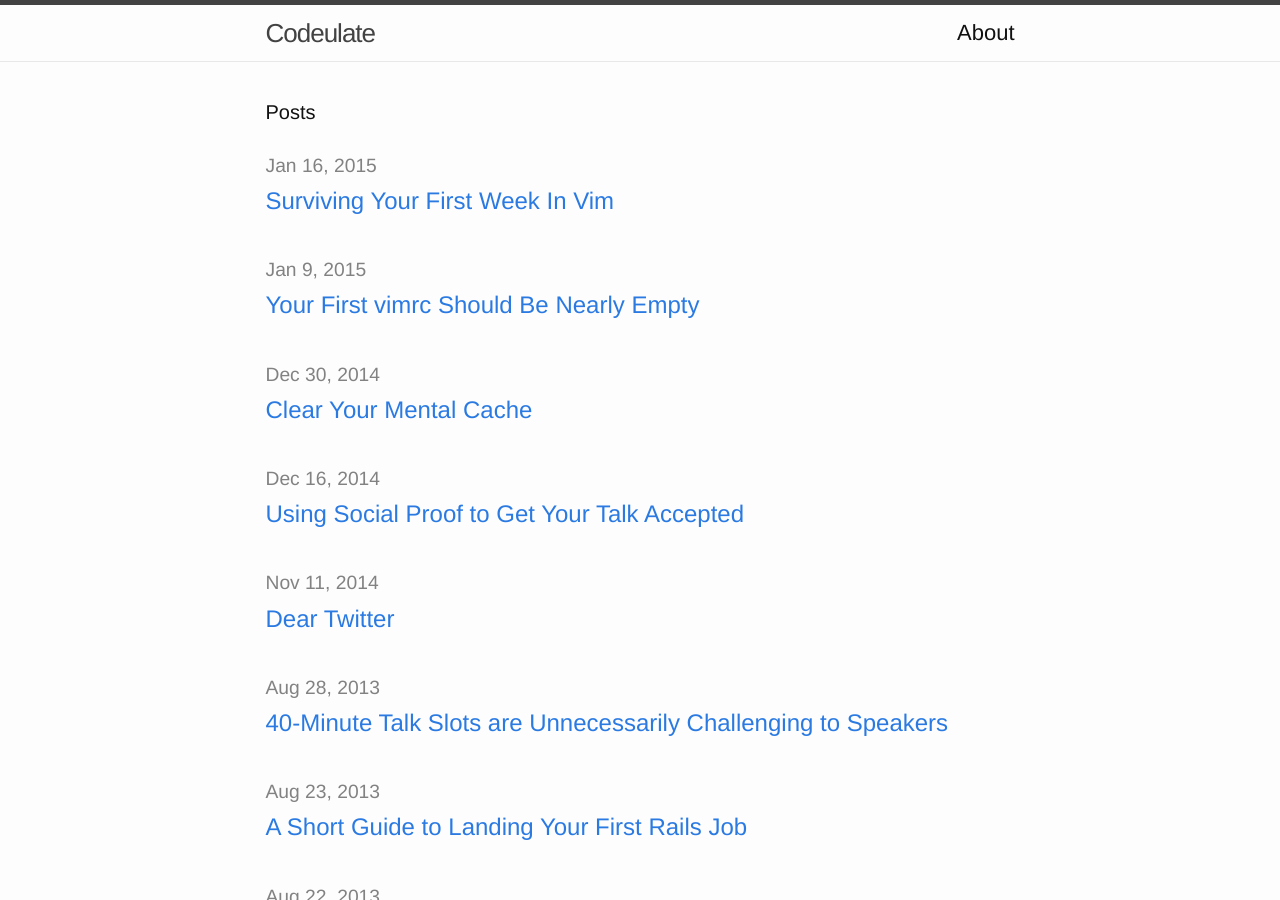
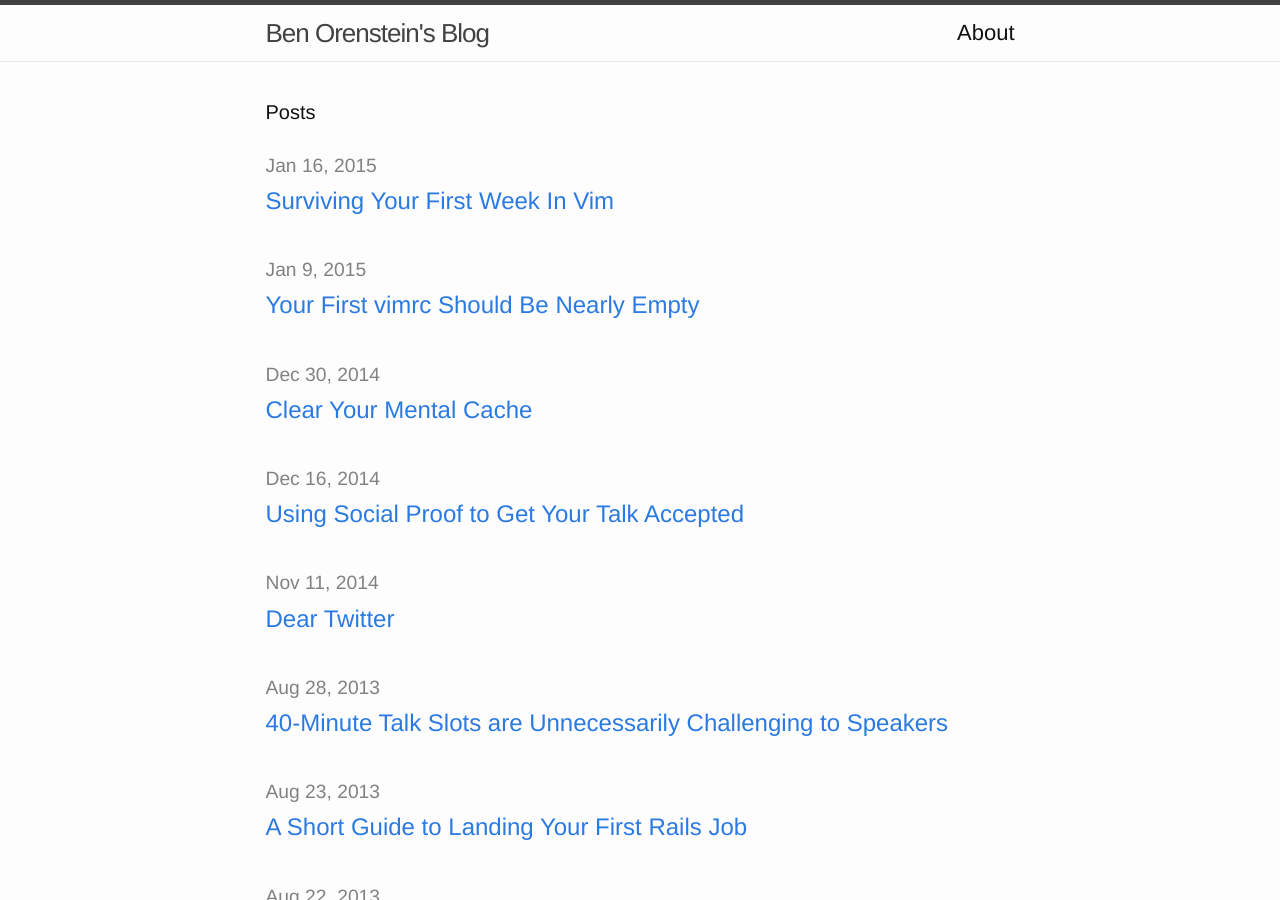
Before and after one commit to r00k/blog, a Jekyll site: the page built from index.html, in a window 1280 px wide and 900 px high. Built offline with Jekyll 4.4.1, drawn with Linux system fonts in a browser that asks for light colours.

Commit message:
Rename this thang

```diff
--- a/_config.yml
+++ b/_config.yml
@@ -1,5 +1,5 @@
 # Site settings
-title: Codeulate
+title: Ben Orenstein's Blog
 email: ben.orenstein@gmail.com
 description: > # this means to ignore newlines until "baseurl:"
   Ben Orenstein's blog.
```
